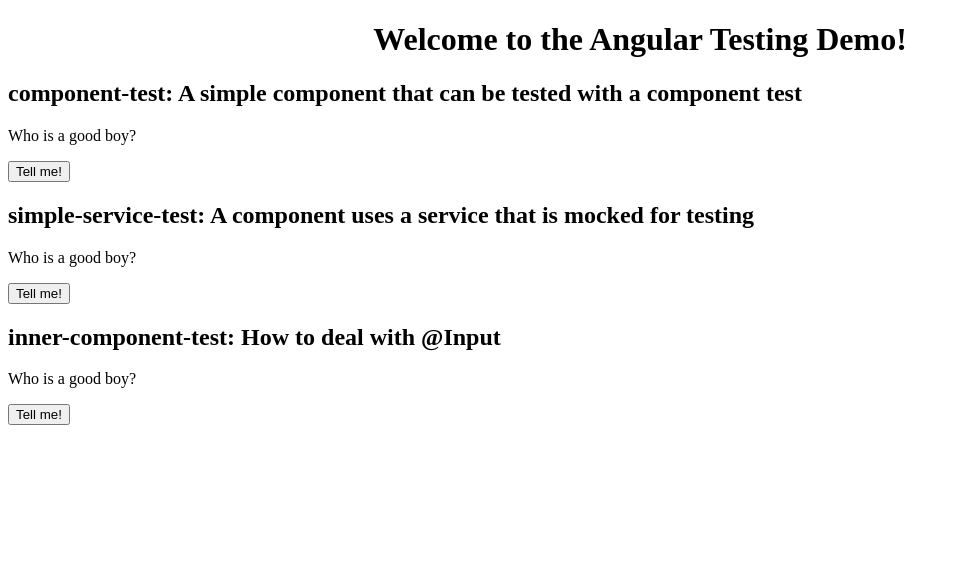
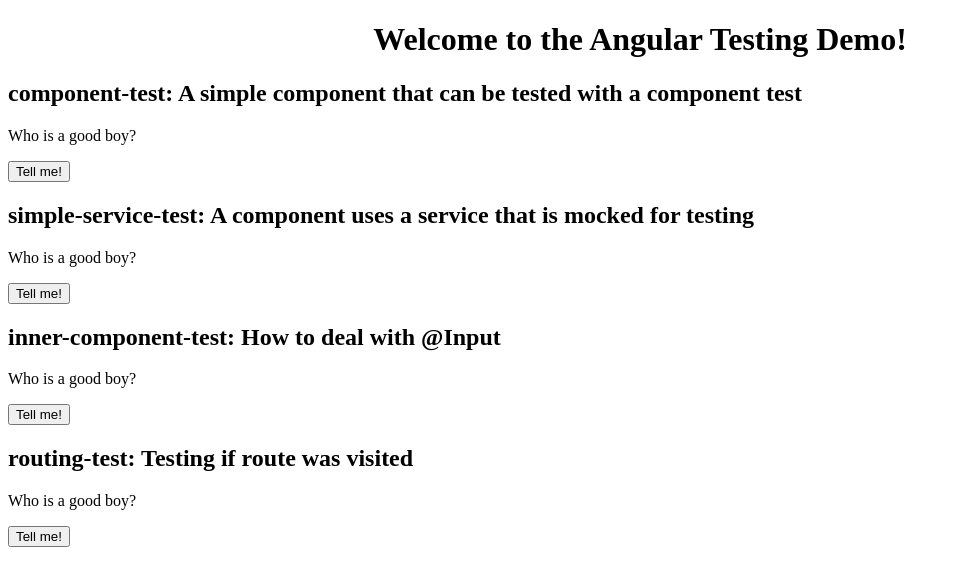
Before and after one commit to stevenschwenke/angularTestingDemo, an Angular app: page / in a window 1280 px wide. Shown: the top 586 px of the page, without its empty margins (0-959 px from the left). Built offline with nearby package versions, Linux system fonts and the light colour scheme.

Commit message:
Add test for routing

```diff
--- a/src/app/app.component.html
+++ b/src/app/app.component.html
@@ -7,3 +7,4 @@
 <app-component-test></app-component-test>
 <app-simple-service-test></app-simple-service-test>
 <app-component-input-test></app-component-input-test>
+<app-routing-test></app-routing-test>
--- /dev/null
+++ b/src/app/routing-test/inner-route-component/inner-route-component.component.html
@@ -0,0 +1,3 @@
+<p>
+  You are!
+</p>
--- /dev/null
+++ b/src/app/routing-test/inner-route-component/inner-route-component.component.ts
@@ -0,0 +1,14 @@
+import { Component, OnInit } from '@angular/core';
+
+@Component({
+  selector: 'app-inner-route-component',
+  templateUrl: './inner-route-component.component.html'
+})
+export class InnerRouteComponentComponent implements OnInit {
+
+  constructor() { }
+
+  ngOnInit() {
+  }
+
+}
--- /dev/null
+++ b/src/app/routing-test/routing-test.component.html
@@ -0,0 +1,9 @@
+<h2>routing-test: Testing if route was visited</h2>
+<p>
+  Who is a good boy?
+</p>
+<p>
+  <button id="button" (click)="onAnswerGoodBoy()">Tell me!</button>
+</p>
+
+<router-outlet></router-outlet>
--- /dev/null
+++ b/src/app/routing-test/routing-test.component.ts
@@ -0,0 +1,20 @@
+import {Component, OnInit} from '@angular/core';
+import {Router} from '@angular/router';
+
+@Component({
+  selector: 'app-routing-test',
+  templateUrl: './routing-test.component.html'
+})
+export class RoutingTestComponent implements OnInit {
+
+  constructor(private router: Router) {
+  }
+
+  ngOnInit() {
+  }
+
+  onAnswerGoodBoy() {
+    this.router.navigate(['routed']);
+  }
+
+}
```
Also changed, not shown: src/app/app-routing.module.ts (added, +17 -0 lines), src/app/app.module.ts (+10 -3 lines), 2 other files (tests, documents, lock files or other folders).
